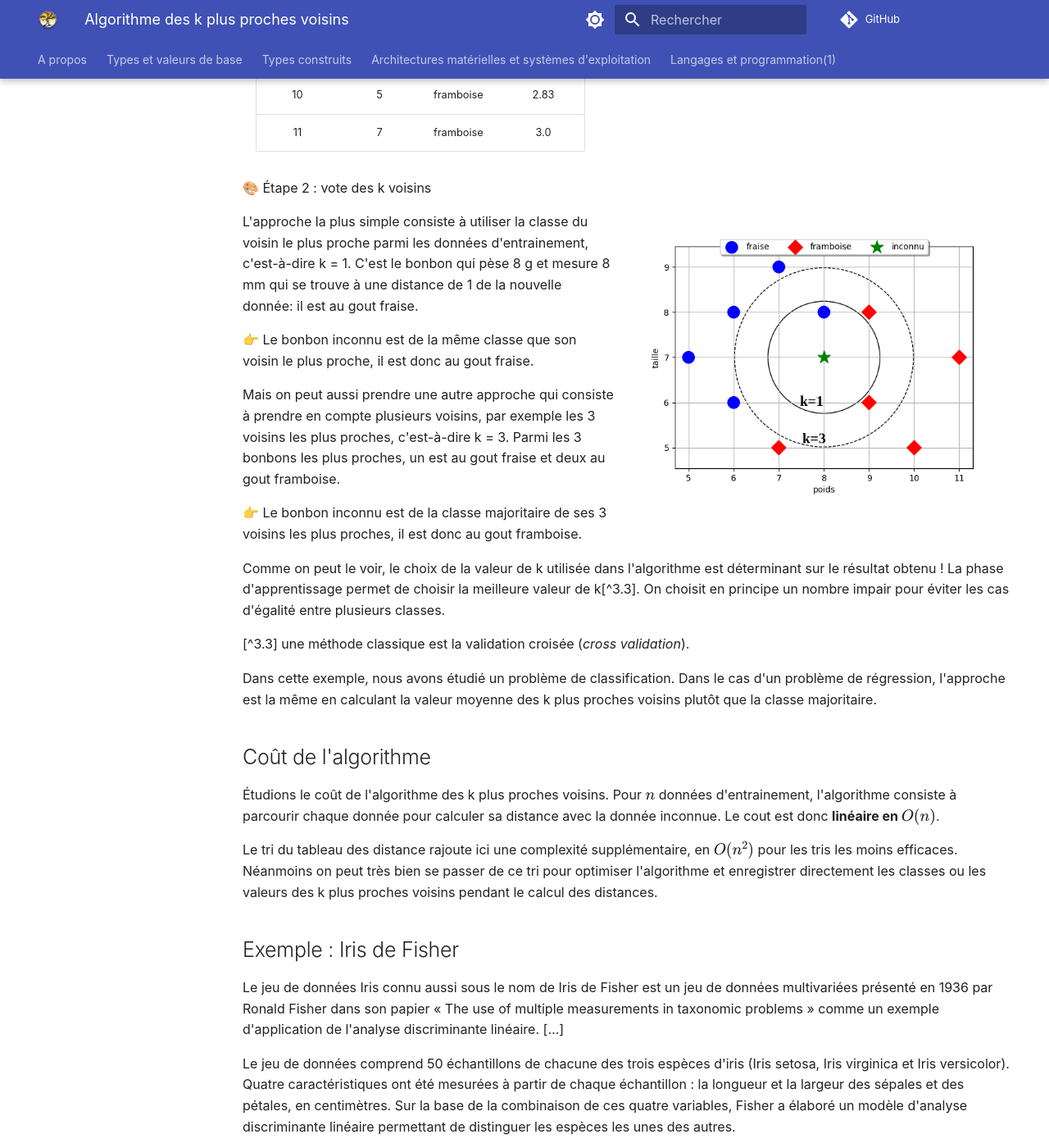
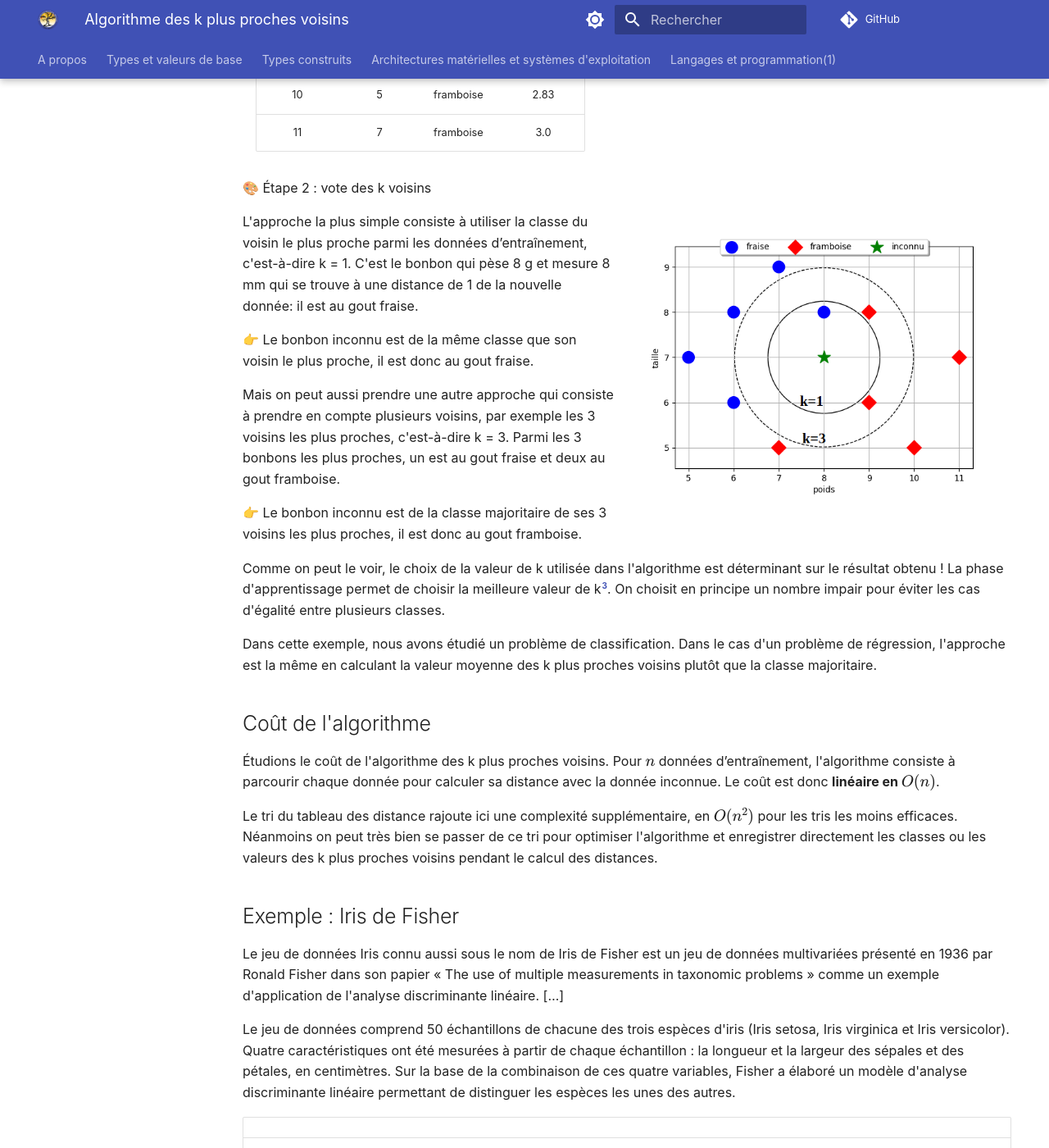
Before and after one commit to eipaca/NSI-1, an MkDocs documentation site: the page built from docs/algorithmique/3-kppv.md, in a window 1280 px wide and 1400 px high, scrolled down 2813 px. Shown: the whole window at 82% size. Built offline with MkDocs 1.6.1 and Material for MkDocs 9.7.7, drawn with Linux system fonts in a browser that asks for light colours; comment, search, counter and statistics services are not loaded; some of the changed text lies outside the part shown.

Commit message:
Add files via upload

```diff
--- a/docs/algorithmique/3-kppv.md
+++ b/docs/algorithmique/3-kppv.md
@@ -4,14 +4,14 @@
 
 L'apprentissage automatique, ou *machine learning* en anglais, est un domaine clé de l'**intelligence artificielle**. Il repose sur des méthodes mathématiques et statistiques qui permettent aux ordinateurs **d'apprendre à partir de données** : autrement dit, à améliorer leurs performances dans l'exécution de certaines tâches, sans que chaque étape soit explicitement programmée.
 
-L'apprentissage automatique comporte généralement deux phases. Une première phase d'**apprentissage (ou entrainement)** consiste à analyser un ensemble de données connues (données d’entrainement) afin de construire un modèle. Une fois ce modèle déterminé, la seconde phase de **production (ou d'inférence)** consiste à lui soumettre de nouvelles données pour obtenir une prédiction, une classification ou une décision.
+L'apprentissage automatique comporte généralement deux phases. Une première phase d'**apprentissage (ou entraînement)** consiste à analyser un ensemble de données connues (données d’entraînement) afin de construire un modèle. Une fois ce modèle déterminé, la seconde phase de **production (ou d'inférence)** consiste à lui soumettre de nouvelles données pour obtenir une prédiction, une classification ou une décision.
 
 
 On distingue trois principaux types d'apprentissage automatique :
 
 |Type d'apprentissage|Description|Exemples|
 |:-|:-|:-|
-|🧩 L'apprentissage supervisé|Les données d'entrainement incluent les réponses attendues|Prédiction météo, reconnaissance d'images|
+|🧩 L'apprentissage supervisé|Les données d’entraînement incluent les réponses attendues|Prédiction météo, reconnaissance d'images|
 |🔍 L'apprentissage non supervisé|Les données sont brutes, l'algorithme doit trouver des structures cachées|Regroupement de clients, segmentation marketing|
 |🎮 L'apprentissage par renforcement|L'algorithme apprend en interagissant avec son environnement, il reçoit des récompenses ou pénalités|Jeux d'échecs, optimisation robotique|
 
@@ -30,7 +30,7 @@
 
 
 !!! abstract "Cours"
-    L'algorithme des k plus proches voisins (KPPV) ou *k-nearest neighbors* (KNN) permet de résoudre des problèmes de **régression** (estimer la valeur d'une nouvelle donnée) ou de **classification** (déterminer à quelle classe appartient une nouvelle donnée) à partir des k plus proches parmi des **données d'entrainement**. La proximité est souvent mesurée à l'aide de la **distance euclidienne**[^3.1].
+    L'algorithme des k plus proches voisins (KPPV) ou *k-nearest neighbors* (KNN) permet de résoudre des problèmes de **régression** (estimer la valeur d'une nouvelle donnée) ou de **classification** (déterminer à quelle classe appartient une nouvelle donnée) à partir des k plus proches parmi des **données d’entraînement**. La proximité est souvent mesurée à l'aide de la **distance euclidienne**[^3.1].
 
 
 
@@ -38,13 +38,13 @@
 
 ![6 bonbons rouges](assets/3-kppv-6-bonbons-rouges.png){width=25% align=right}
 
-Prenons un exemple simple de classification. Les bonbons rouges d'un célèbre confiseur appartiennent à deux **classes** différentes, certains sont au gout fraise, d'autres sont au gout framboise. On veut déterminer la classe d'un bonbon rouge inconnu. Pour nous aider, on dispose de 6 bonbons de chaque classe, ce sont les **données d'entrainement**, dont on a mesuré le poids et la taille. Il est très difficile de les différencier à vue d'œil mais Les bonbons au gout fraise sont souvent un peu plus grands et plus légers que ceux au gout framboise.
+Prenons un exemple simple de classification. Les bonbons rouges d'un célèbre confiseur appartiennent à deux **classes** différentes, certains sont au gout fraise, d'autres sont au gout framboise. On veut déterminer la classe d'un bonbon rouge inconnu. Pour nous aider, on dispose de 6 bonbons de chaque classe, ce sont les **données d’entraînement**, dont on a mesuré le poids et la taille. Il est très difficile de les différencier à vue d'œil mais Les bonbons au gout fraise sont souvent un peu plus grands et plus légers que ceux au gout framboise.
 
 
-On a mesuré les valeurs suivantes sur les données d'entrainement :
+On a mesuré les valeurs suivantes sur les données d’entraînement :
 
 
-![Données d'entrainement contenant 6 bonbons fraises et 6 bonbons framboises ](assets/3-kppv-donnees-d-entrainement.png){width=50% align=right}
+![Données d’entraînement contenant 6 bonbons fraises et 6 bonbons framboises ](assets/3-kppv-donnees-d-entrainement.png){width=50% align=right}
 
 
 |poids (g)|taille (mm)|classe|
@@ -67,7 +67,7 @@
 
 La distance euclidienne entre deux points de coordonnées $(x_1, y_1)$ et $(x_2,y_2)$ dans le plan[^3.2] est donnée par la formule :  $d = \sqrt{(x_1 - x_2)^2 + (y_1 - y_2)^2}$ .
 
-Calculons les distances entre chaque donnée d'entrainement et cette nouvelle donnée :
+Calculons les distances entre chaque donnée d’entraînement et cette nouvelle donnée :
 
 [^3.2]: avec un repère orthonormé.
 
@@ -92,7 +92,7 @@
 
 ![Classement avec les 3 plus proches voisins](assets/3-kppv-choix-k-1-3.png){width=50% align=right}
 
-L'approche la plus simple consiste à utiliser la classe du voisin le plus proche parmi les données d'entrainement, c'est-à-dire k = 1. C'est le bonbon qui pèse 8 g et mesure 8 mm qui se trouve à une distance de 1 de la nouvelle donnée: il est au gout fraise.
+L'approche la plus simple consiste à utiliser la classe du voisin le plus proche parmi les données d’entraînement, c'est-à-dire k = 1. C'est le bonbon qui pèse 8 g et mesure 8 mm qui se trouve à une distance de 1 de la nouvelle donnée: il est au gout fraise.
 
 👉 Le bonbon inconnu est de la même classe que son voisin le plus proche, il est donc au gout fraise.
 
@@ -103,12 +103,12 @@
 
 Comme on peut le voir, le choix de la valeur de k utilisée dans l'algorithme est déterminant sur le résultat obtenu ! La phase d'apprentissage permet de choisir la meilleure valeur de k[^3.3]. On choisit en principe un nombre impair pour éviter les cas d'égalité entre plusieurs classes.
 
-[^3.3] une méthode classique est la validation croisée (*cross validation*).
+[^3.3]: Une méthode classique est la validation croisée (*cross validation*).
 
 Dans cette exemple, nous avons étudié un problème de classification. Dans le cas d'un problème de régression, l'approche est la même en calculant la valeur moyenne des k plus proches voisins plutôt que la classe majoritaire.
 
 ## Coût de l'algorithme
-Étudions le coût de l'algorithme des k plus proches voisins. Pour $n$ données d'entrainement, l'algorithme consiste à parcourir chaque donnée pour calculer sa distance avec la donnée inconnue. Le cout est donc **linéaire en $O(n)$**.
+Étudions le coût de l'algorithme des k plus proches voisins. Pour $n$ données d’entraînement, l'algorithme consiste à parcourir chaque donnée pour calculer sa distance avec la donnée inconnue. Le coût est donc **linéaire en $O(n)$**.
 
 Le tri du tableau des distance rajoute ici une complexité supplémentaire, en $O(n^2)$ pour les tris les moins efficaces. Néanmoins on peut très bien se passer de ce tri pour optimiser l'algorithme et enregistrer directement les classes ou les valeurs des k plus proches voisins pendant le calcul des distances.
 
```
Also changed, not shown: docs/algorithmique/2-tris.md (+19 -24 lines), docs/algorithmique/index.md (+42 -10 lines).
